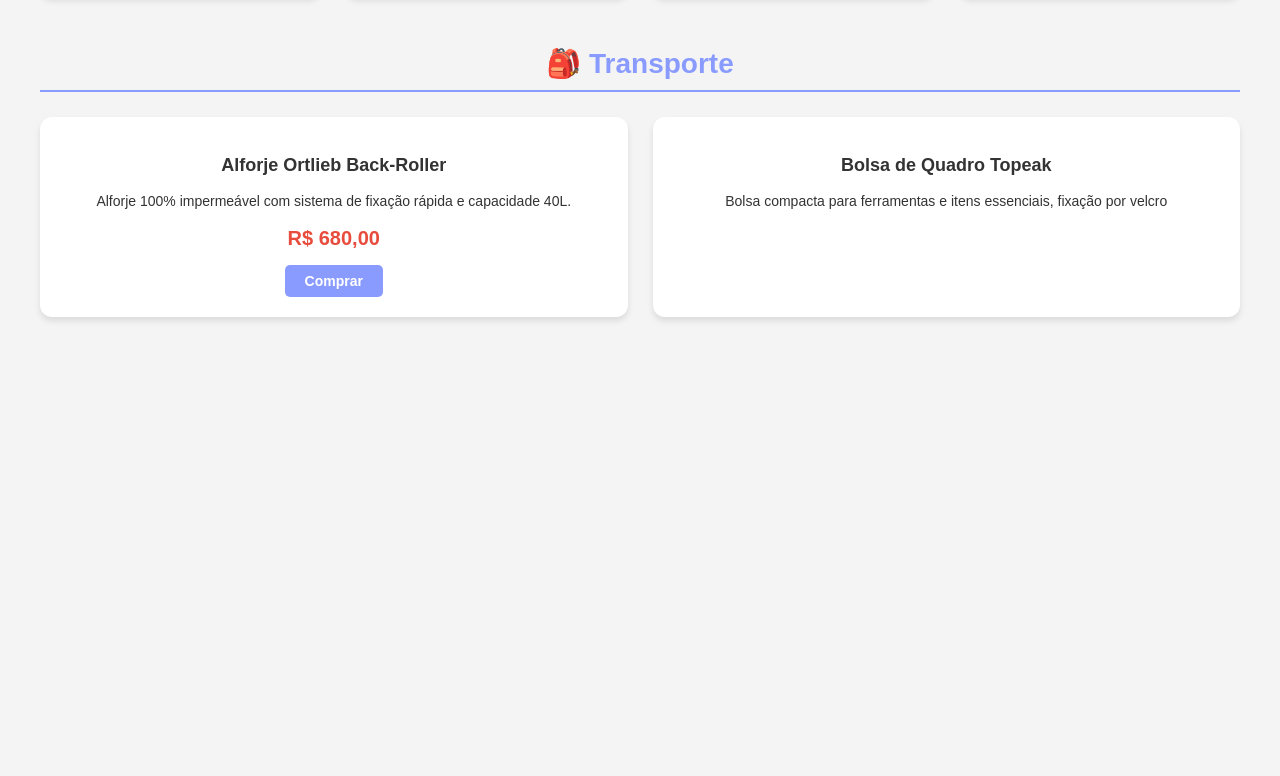
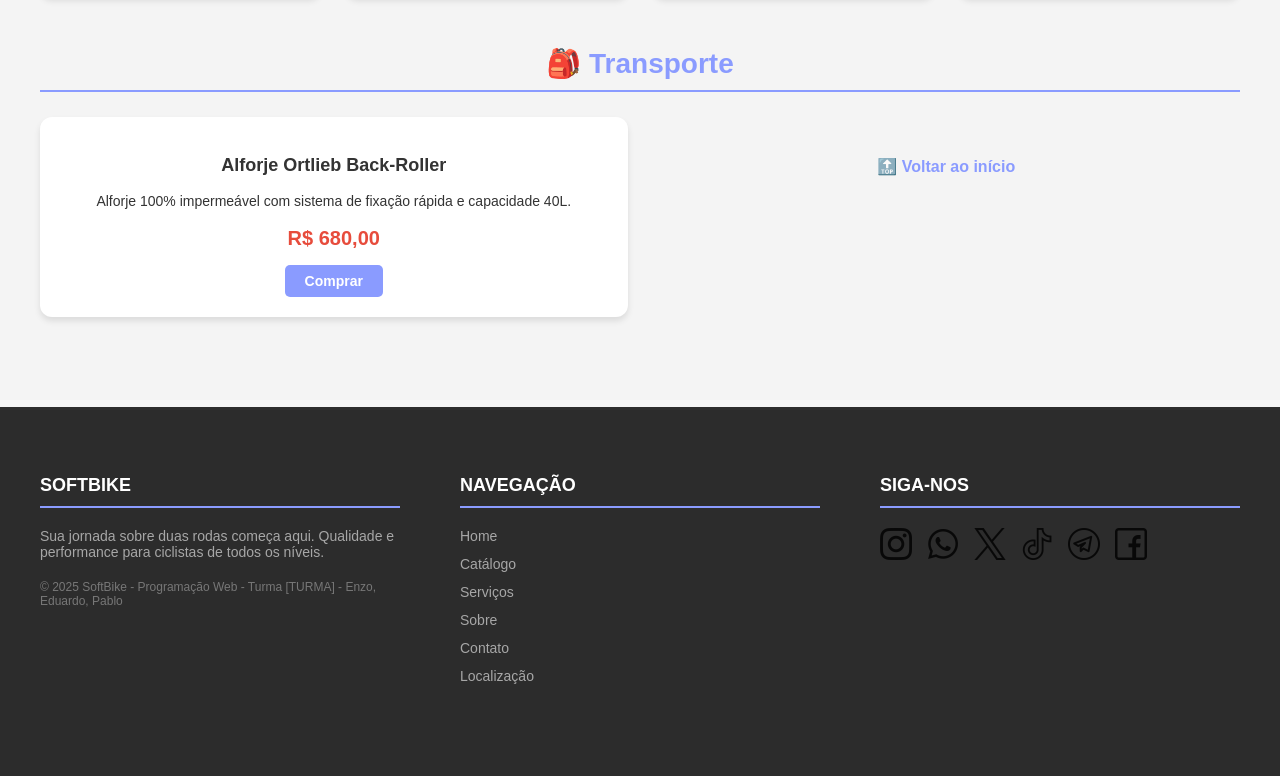
Before and after one commit to EnzoGazolla/SoftBike, a plain HTML site: page acessorios.html in a window 1280 px wide. Shown: the part 1401-2177 px from the top of the page. Before the commit the page ends 1808 px from the top, so only its background shows below. Drawn offline with Linux system fonts and the light colour scheme.

Commit message:
acessorios

```diff
--- a/acessorios.html
+++ b/acessorios.html
@@ -335,6 +335,55 @@
                     <div class="price">R$ 680,00</div>
                     <a href="contato.html" class="btn-contato">Comprar</a>
                 </div>
-                <div class="product-card">
-                    <h3>Bolsa de Quadro Topeak</h3>
-                    <p>Bolsa compacta para ferramentas e itens essenciais, fixação por velcro
+                <div class="back-to-top">
+            <a href="#inicio">🔝 Voltar ao início</a>
+        </div>
+    </main>
+
+    <footer class="site-footer">
+        <div class="footer-container">
+            <div class="footer-column footer-about">
+                <h3>SOFTBIKE</h3>
+                <p>Sua jornada sobre duas rodas começa aqui. Qualidade e performance para ciclistas de todos os níveis.</p>
+                <p class="copyright">&copy; 2025 SoftBike - Programação Web - Turma [TURMA] - Enzo, Eduardo, Pablo</p>
+            </div>
+
+            <div class="footer-column footer-links">
+                <h3>Navegação</h3>
+                <ul>
+                    <li><a href="index.html">Home</a></li>
+                    <li><a href="catalogo.html">Catálogo</a></li>
+                    <li><a href="servicos.html">Serviços</a></li>
+                    <li><a href="sobre.html">Sobre</a></li>
+                    <li><a href="contato.html">Contato</a></li>
+                    <li><a href="localizacao.html">Localização</a></li>
+                </ul>
+            </div>
+
+            <div class="footer-column footer-social">
+                <h3>Siga-nos</h3>
+                <div class="social-icons-container">
+                    <a href="https://www.instagram.com/seu-usuario" target="_blank" title="Nosso Instagram">
+                        <img src="img/instagram.png" alt="Ícone do Instagram" class="social-icon">
+                    </a>
+                    <a href="https://wa.me/5511999999999" target="_blank" title="Nosso WhatsApp">
+                        <img src="img/whatsapp.png" alt="Ícone do WhatsApp" class="social-icon">
+                    </a>
+                    <a href="https://x.com/i/flow/login?redirect_after_login=%2Fhome" target="_blank" title="Nosso Twitter">
+                        <img src="img/twitter.png" alt="Ícone do Twitter" class="social-icon">
+                    </a>
+                    <a href="https://www.tiktok.com/login" target="_blank" title="Nosso TikTok">
+                        <img src="img/tik-tok.png" alt="Ícone do TikTok" class="social-icon">
+                    </a>
+                    <a href="https://web.telegram.org/k/" target="_blank" title="Nosso Telegram">
+                        <img src="img/telegram.png" alt="Ícone do Telegram" class="social-icon">
+                    </a>
+                    <a href="https://www.facebook.com/?locale=pt_BR" target="_blank" title="Nosso Facebook">
+                        <img src="img/facebook.png" alt="Ícone do Facebook" class="social-icon">
+                    </a>
+                </div>
+            </div>
+        </div>
+    </footer>
+</body>
+</html>
```
